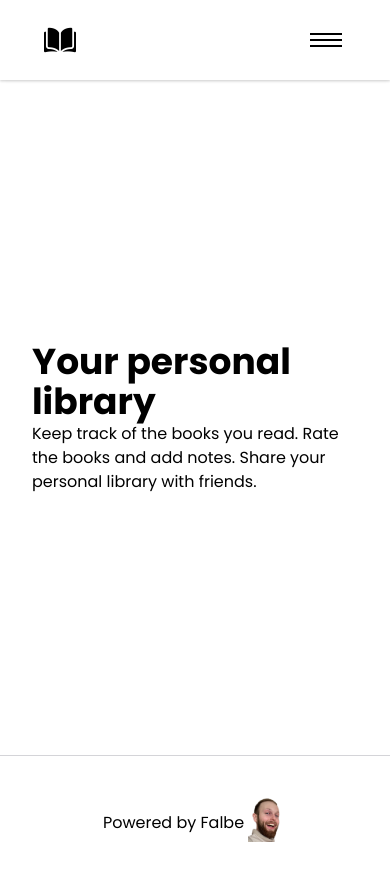
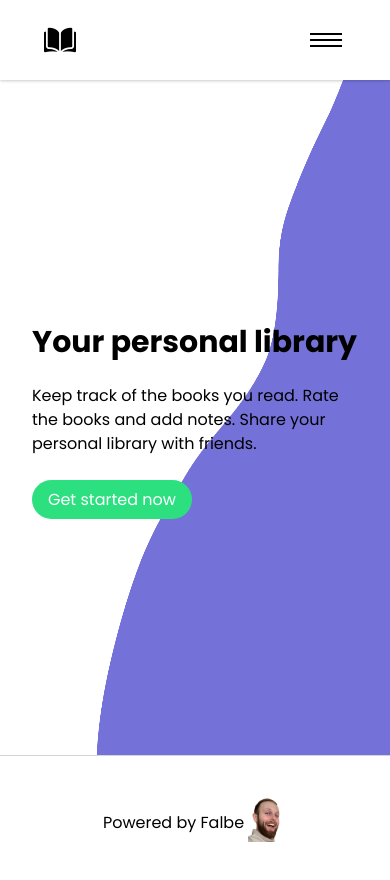
Before and after one commit to Falbeh/book-app, a Next.js app: page / in a window 390 px wide. Shown: the top 880 px of the page. Built offline with nearby package versions, Linux system fonts and the light colour scheme; no server answers.

Commit message:
ready to implement safe routing

```diff
--- a/components/Layout.js
+++ b/components/Layout.js
@@ -20,7 +20,7 @@ const Layout = ({children}) => {
       {user &&  <AppNav /> }
       <div className={`flex min-h-screen justify-between flex-col ${user ? "bg-app-dark" : ""}`}>
           {!user &&  <Nav /> }
-          <main>
+          <main className='overflow-hidden'>
               {children}
           </main>
       {!user &&  <Footer /> }
--- a/pages/index.js
+++ b/pages/index.js
@@ -1,6 +1,5 @@
 import Head from 'next/head'
 import Link from 'next/link'
-import Image from 'next/image'
 
 export default function Home() {
   return (
@@ -12,11 +11,16 @@ export default function Home() {
       </Head>
       <div className='relative z-0'>
         <div className='page-contained relative flex flex-col justify-center h-screen-80 z-10'>
-          <h1>Your personal library</h1>
-          <p>Keep track of the books you read. Rate the books and add notes. Share your personal library with friends.</p>
+          <h1 className='mb-6'>Your personal library</h1>
+          <p className='w-auto mb-8 lg:w-2/4'>Keep track of the books you read. Rate the books and add notes. Share your personal library with friends.</p>
+          <div>
+          <Link href="/signup">
+            <a className="btn-primary">Get started now</a>
+          </Link>
+          </div>
         </div>
-        <div className='hidden md:flex absolute z-0 top-0 right-0 items-center justify-end h-screen-80 max-w-'>
-          <img className='z-10' src="/hero.png" alt="Hero img" />
+        <div className='flex absolute z-0 top-0 right-0 items-center justify-end h-screen-80'>
+          <img className='h-full lg:h-auto z-10' src="/hero.png" alt="Hero img" />
         </div>
       </div>
     </div>
--- a/pages/library.js
+++ b/pages/library.js
@@ -27,9 +27,9 @@ export default function Library() {
       </h1>
       <p className="pt-2 mb-4">Add books that you have read to your library and give them a rating</p>
 
-        <Link href="/books">
-            <a className="btn-primary">Add book +</a>
-        </Link>
+      <Link href="/books">
+          <a className="btn-primary">Add book +</a>
+      </Link>
     </div>
   )
 }
--- a/pages/login.js
+++ b/pages/login.js
@@ -22,13 +22,13 @@ export default function SignInScreen() {
   }
 
   return (
-    <div className="max-w-sm flex flex-col justify-center items-center m-auto mt-20">
-        <h1 className="text-4xl font-bold text-center pt-20">Book bank login</h1>
-        <div className="flex flex-col pt-16">
+    <div className="max-w-sm flex flex-col justify-center items-center m-auto">
+        <h1 className="text-4xl font-bold text-center">Book bank login</h1>
+        <div className="flex flex-col pt-16 w-64">
             <p>Please sign in:</p>
             <input className="mt-2 border border-zinc-400 p-2 rounded-lg" placeholder="Email..." onChange={(event) => {setLoginEmail(event.target.value)}} />
             <input type="password" className="mt-2 border border-zinc-400 p-2 rounded-lg" placeholder="Password..." onChange={(event) => {setLoginPassword(event.target.value)}}/>
-            <button onClick={login} className="transition mt-2 hover:brightness-110 bg-lime-500 text-white p-2 rounded-full">Sign in</button>
+            <button onClick={login} className="btn-primary">Sign in</button>
             {errorMessage === true &&
                 <p className="w-64 mt-2 text-red-500">Login failed. Please try with another email or try again later.</p>
             }
--- a/pages/signup.js
+++ b/pages/signup.js
@@ -21,8 +21,8 @@ export default function SignUpScreen()  {
     };
 
     return (
-        <div className="max-w-sm flex flex-col justify-center items-center m-auto mt-20">
-            <h1 className="text-4xl font-bold text-center pt-20">Book bank sign up</h1>
+        <div className="max-w-sm flex flex-col justify-center items-center m-auto">
+            <h1 className="text-4xl font-bold text-center">Book bank sign up</h1>
             <div className="flex flex-col pt-16 w-64">
                 <p>Please sign up:</p>
                 <input className="mt-2 border border-zinc-400 p-2 rounded-lg" placeholder="* Email..." onChange={(event) => {setRegisterEmail(event.target.value)}} />
--- a/styles/globals.css
+++ b/styles/globals.css
@@ -5,7 +5,7 @@
 
 @layer base {
   h1 {
-    @apply text-4xl font-bold;
+    @apply text-3xl md:text-4xl lg:text-5xl font-bold;
   }
   h2 {
     @apply text-xl;
@@ -14,7 +14,7 @@
 
 @layer components {
   .btn-primary {
-    @apply transition mt-4 hover:brightness-110 bg-lime-500 text-white py-2 px-4 rounded-full
+    @apply transition mt-4 hover:brightness-110 bg-[#2ce080] text-white py-2 px-4 rounded-full
   }
   .page-contained {
     @apply px-8 max-w-7xl m-auto
```
